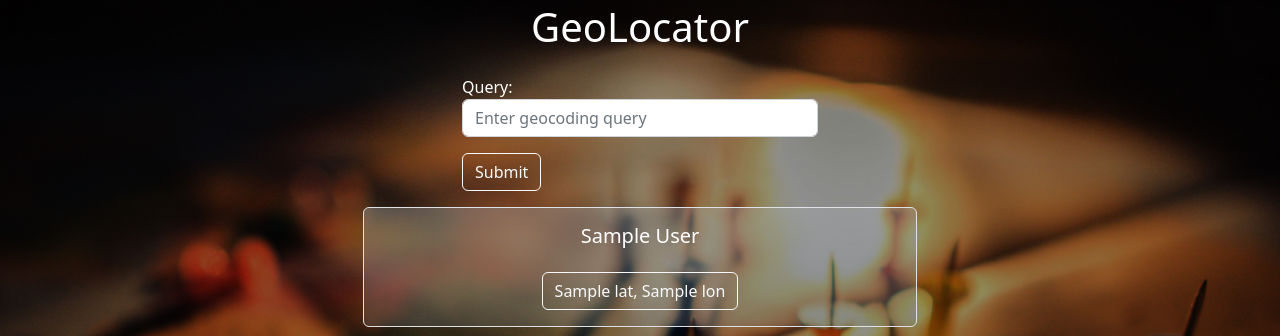
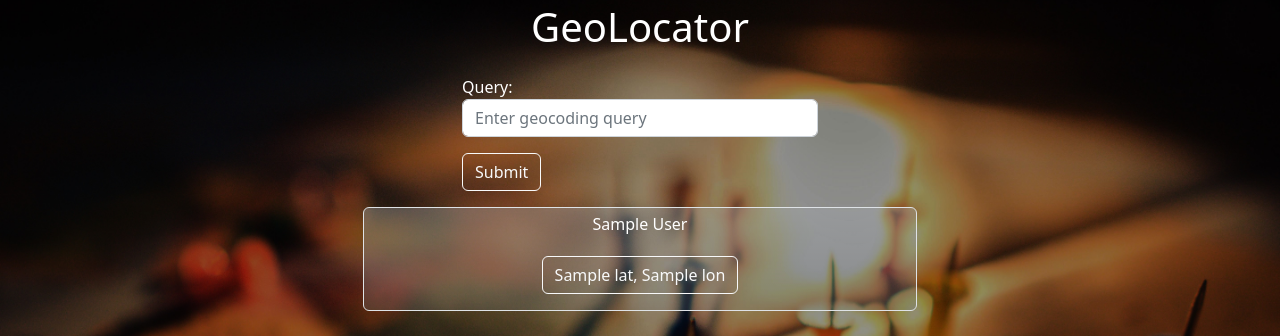
Before and after one commit to aawad1/geolocation, a Django app: template main/templates/locator.html in a window 1280 px wide. Shown: the part 69-405 px from the top of the page. Run offline with Django 5.2, Linux system fonts and the light colour scheme; tables that the repository leaves empty hold one stand-in row (values such as "Sample post"); the template is opened without the code that fills it: values that come from a table or form of the project are taken from there, most other values are stand-ins (such as "Sample title", 1, 10 or a date in 2020).

Commit message:
Address requested changes

```diff
--- a/main/templates/locator.html
+++ b/main/templates/locator.html
@@ -61,7 +61,7 @@
     <div class="col-sm-6 offset-sm-3 border rounded bg-secondary bg-gradient bg-opacity-25">
         <div class="row">
             <div class="col-sm-12 text-center">
-                <h5 class="p-3">{{ queries.display_name }}</h5>
+                <p class="p-1">{{ queries.display_name }}</p>
             </div>
         </div>
         <div class="row">
```
